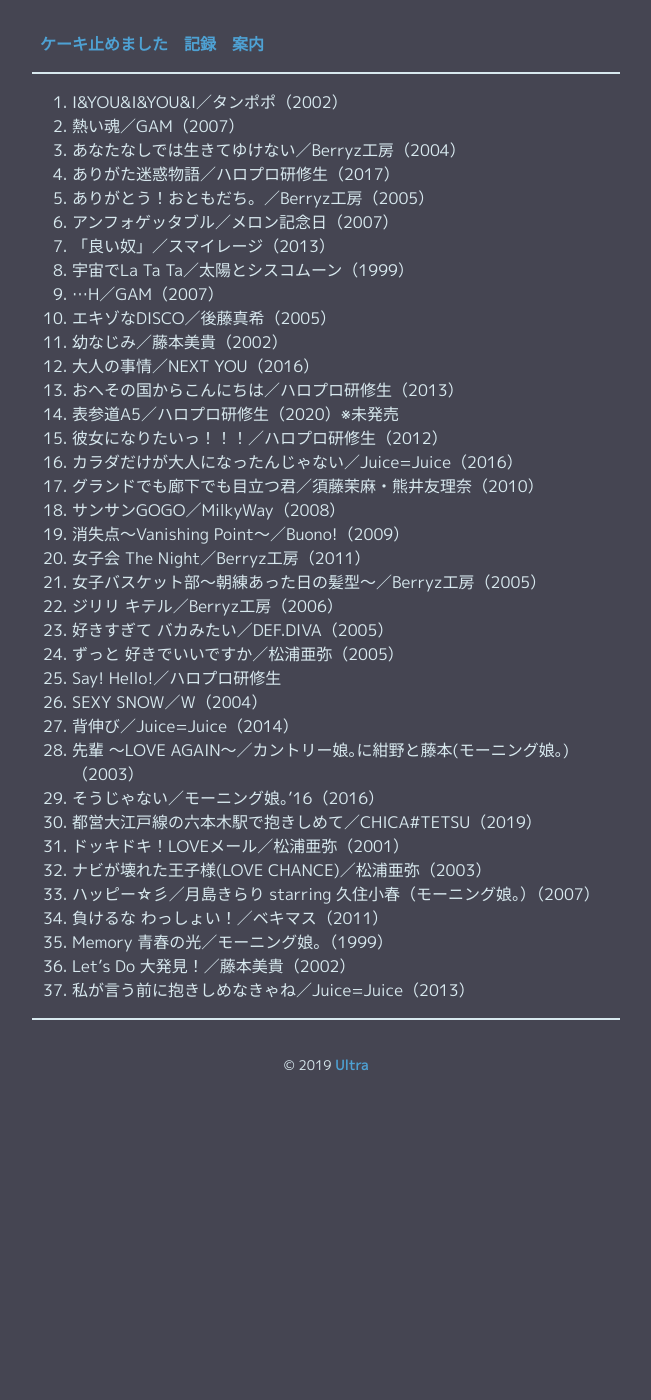
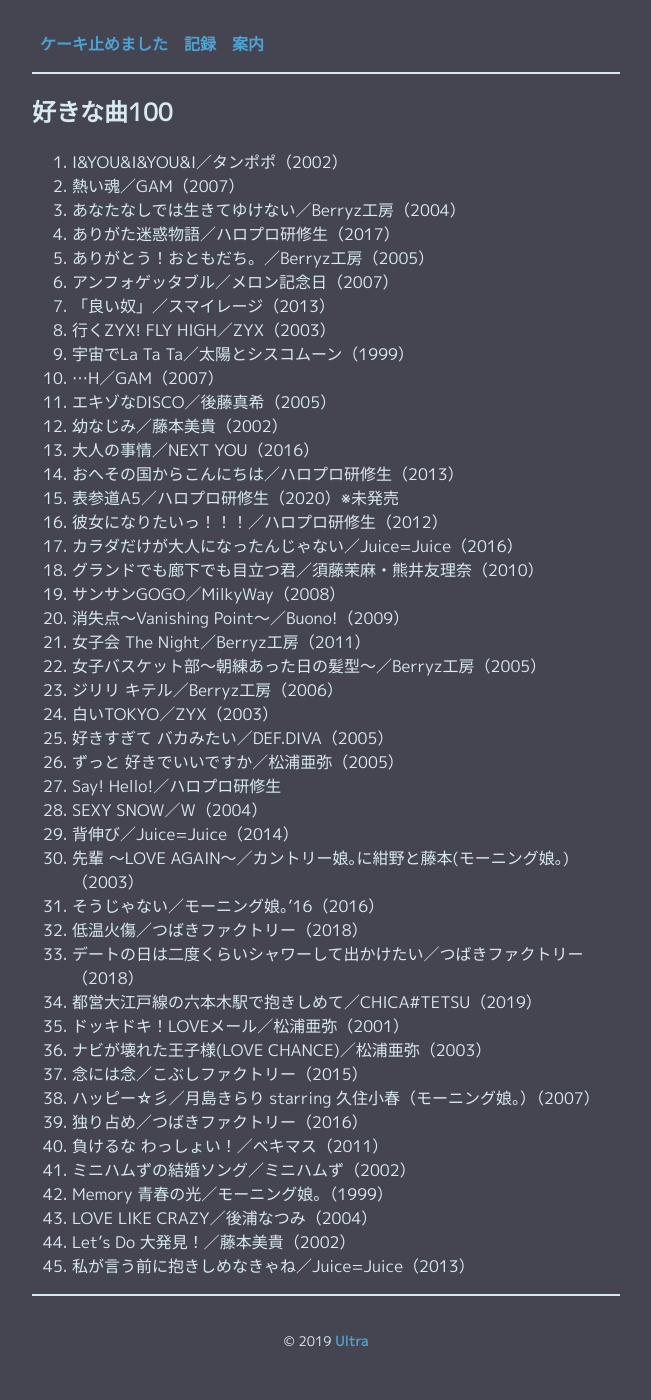
Before and after one commit to udonparadise/udonparadise.github.io, a Jekyll site: the page built from _pages/select100.md, in a window 1280 px wide. Shown: the whole page, without its empty margins (314-965 px from the left). Built offline with Jekyll 4.4.1, drawn with Linux system fonts in a browser that asks for light colours; before the commit the page ends 1124 px from its top, so only the background shows below that.

Commit message:
update select100

```diff
--- a/_pages/select100.md
+++ b/_pages/select100.md
@@ -2,6 +2,8 @@
 layout: page
 title: 好きな曲100
 ---
+
+# 好きな曲100
 
 1. I&YOU&I&YOU&I／タンポポ（2002）
 1. 熱い魂／GAM（2007）
@@ -10,6 +12,7 @@
 1. ありがとう！おともだち。／Berryz工房（2005）
 1. アンフォゲッタブル／メロン記念日（2007）
 1. 「良い奴」／スマイレージ（2013）
+1. 行くZYX! FLY HIGH／ZYX（2003）
 1. 宇宙でLa Ta Ta／太陽とシスコムーン（1999）
 1. …H／GAM（2007）
 1. エキゾなDISCO／後藤真希（2005）
@@ -25,6 +28,7 @@
 1. 女子会 The Night／Berryz工房（2011）
 1. 女子バスケット部〜朝練あった日の髪型〜／Berryz工房（2005）
 1. ジリリ キテル／Berryz工房（2006）
+1. 白いTOKYO／ZYX（2003）
 1. 好きすぎて バカみたい／DEF.DIVA（2005）
 1. ずっと 好きでいいですか／松浦亜弥（2005）
 1. Say! Hello!／ハロプロ研修生
@@ -32,11 +36,17 @@
 1. 背伸び／Juice=Juice（2014）
 1. 先輩 〜LOVE AGAIN〜／カントリー娘｡に紺野と藤本(モーニング娘｡)（2003）
 1. そうじゃない／モーニング娘。'16（2016）
+1. 低温火傷／つばきファクトリー（2018）
+1. デートの日は二度くらいシャワーして出かけたい／つばきファクトリー（2018）
 1. 都営大江戸線の六本木駅で抱きしめて／CHICA#TETSU（2019）
 1. ドッキドキ！LOVEメール／松浦亜弥（2001）
 1. ナビが壊れた王子様(LOVE CHANCE)／松浦亜弥（2003）
+1. 念には念／こぶしファクトリー（2015）
 1. ハッピー☆彡／月島きらり starring 久住小春（モーニング娘。）（2007）
+1. 独り占め／つばきファクトリー（2016）
 1. 負けるな わっしょい！／ベキマス（2011）
+1. ミニハムずの結婚ソング／ミニハムず（2002）
 1. Memory 青春の光／モーニング娘。（1999）
+1. LOVE LIKE CRAZY／後浦なつみ（2004）
 1. Let's Do 大発見！／藤本美貴（2002）
 1. 私が言う前に抱きしめなきゃね／Juice=Juice（2013）
```
